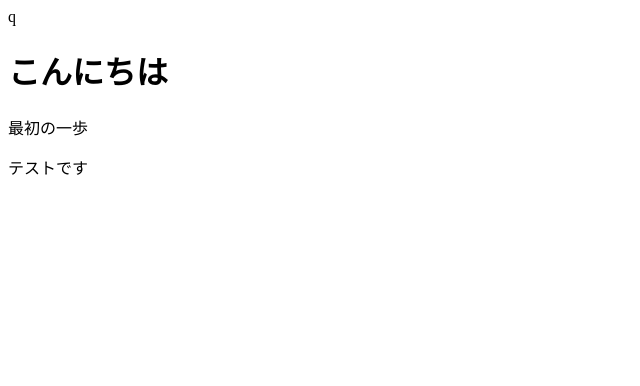
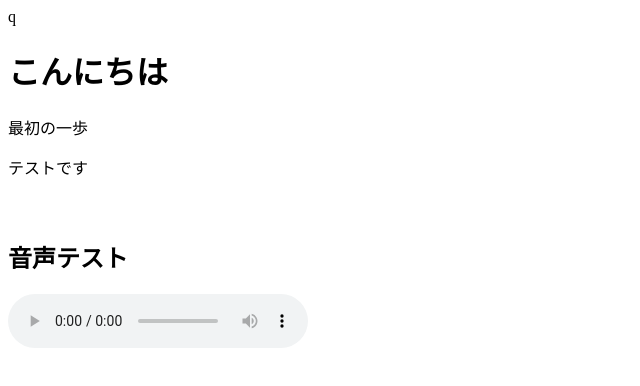
Before and after one commit to mozomoji-web/ohanasi-ai, a plain HTML site: page index.html in a window 1280 px wide. Shown: the whole page, without its empty margins (0-640 px from the left). Drawn offline with Linux system fonts and the light colour scheme.

Commit message:
Add audio element and new heading to index.html

```diff
--- a/index.html
+++ b/index.html
@@ -10,5 +10,11 @@ q<!DOCTYPE html>
     <h1>こんにちは</h1>
     <p>最初の一歩</p>
     <p>テストです</p>
+    <h2>音声テスト</h2>
+
+    <audio  controls>
+      <source src ="voice.mp3" type="audio/mpeg">
+      音声が再生できません
+    </audio>
   </body>
 </html>
```
